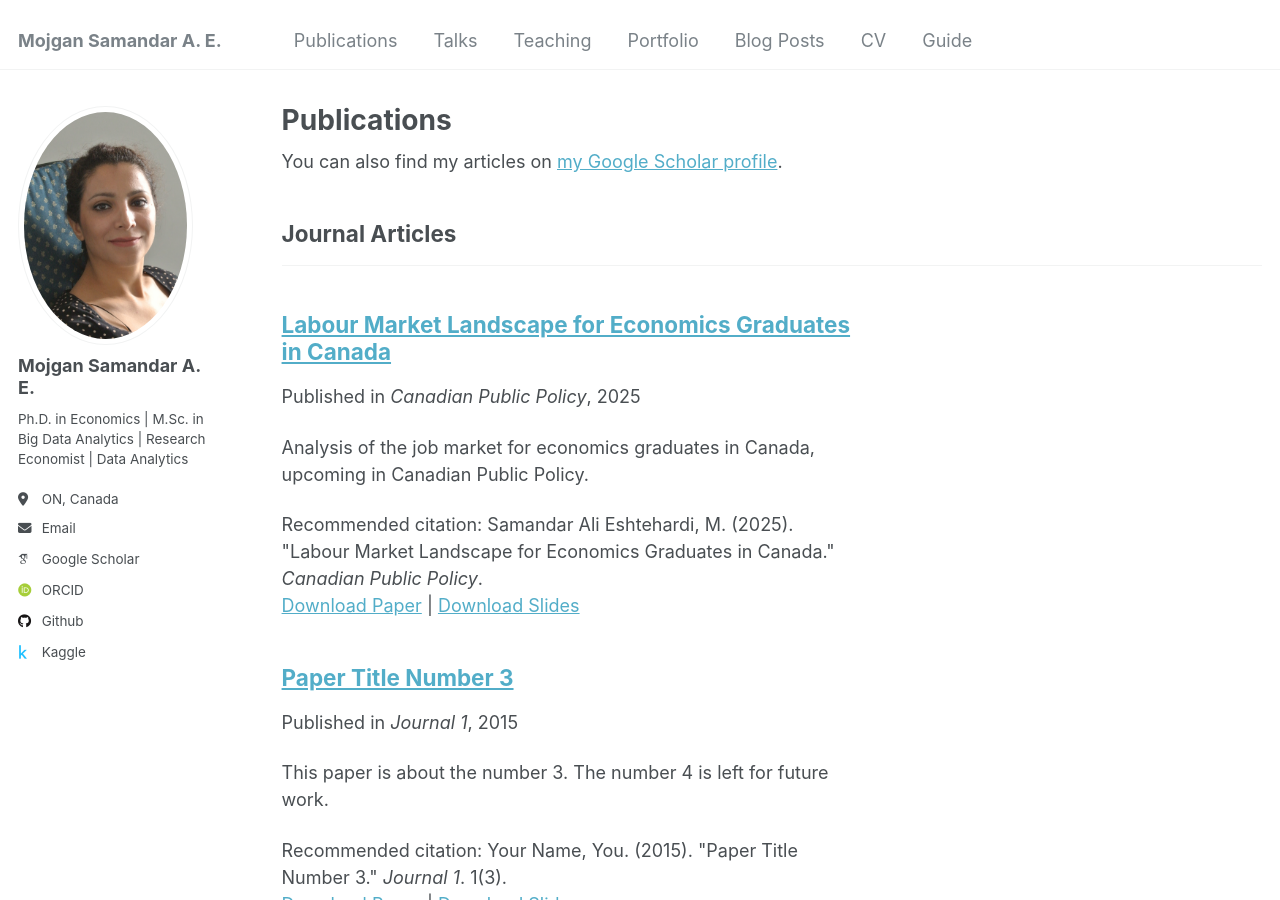
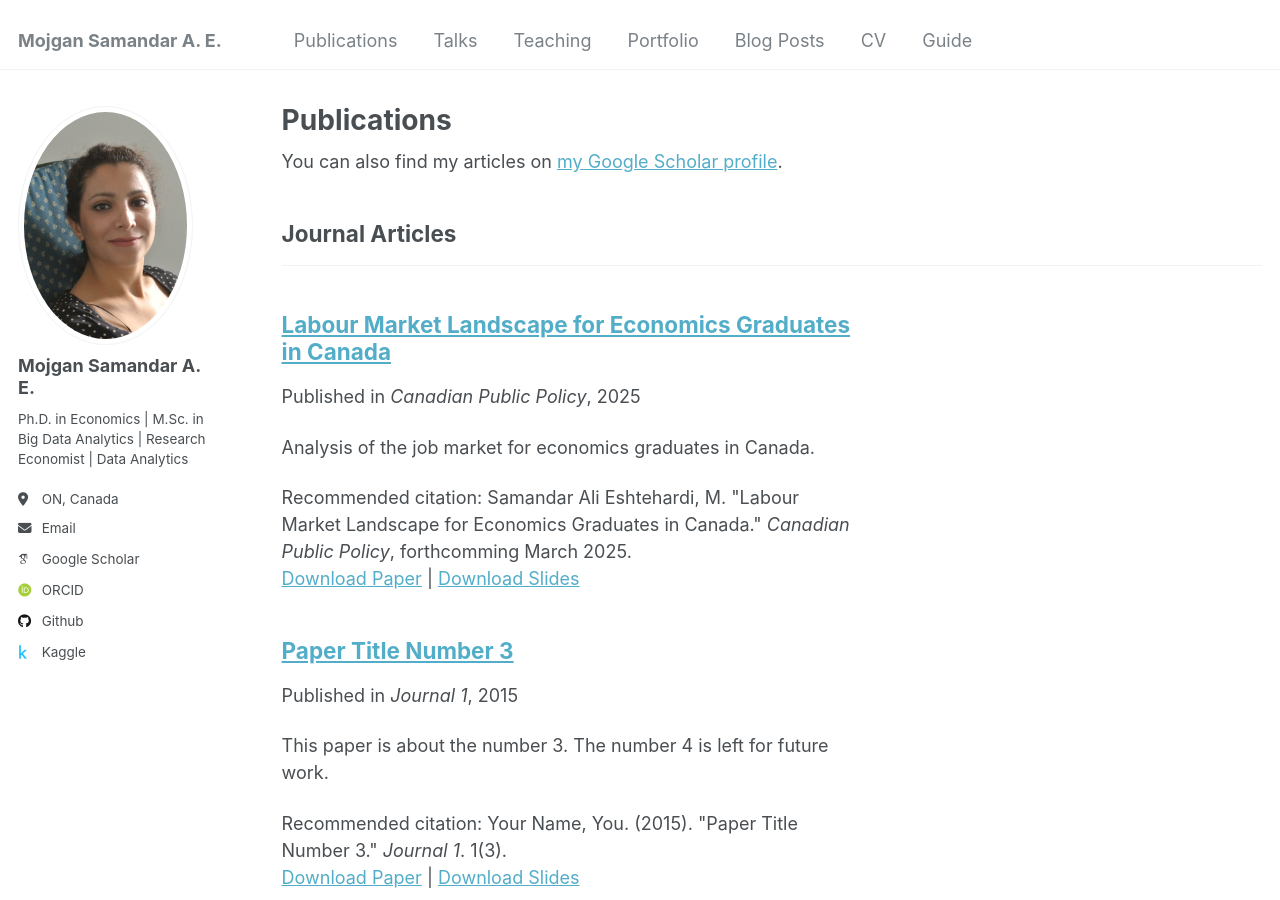
Before and after one commit to samandarali/samandarali.github.io, a Jekyll site: the page built from _pages/publications.html, in a window 1280 px wide and 900 px high. Built offline with Jekyll 4.4.1, drawn with Linux system fonts in a browser that asks for light colours; some web fonts are replaced.

Commit message:
Update 19_Samandar(2015).md

```diff
--- a/_publications/19_Samandar(2015).md
+++ b/_publications/19_Samandar(2015).md
@@ -3,12 +3,12 @@ title: "Labour Market Landscape for Economics Graduates in Canada"
 collection: publications
 category: manuscripts
 permalink: /publication/2024-03-01-labour-market-landscape
-excerpt: 'Analysis of the job market for economics graduates in Canada, upcoming in Canadian Public Policy.'
+excerpt: 'Analysis of the job market for economics graduates in Canada.'
 date: 2025-03-01
 venue: 'Canadian Public Policy'
 slidesurl: ''
 paperurl: ''
-citation: 'Samandar Ali Eshtehardi, M. (2025). "Labour Market Landscape for Economics Graduates in Canada." <i>Canadian Public Policy</i>.'
+citation: 'Samandar Ali Eshtehardi, M.  "Labour Market Landscape for Economics Graduates in Canada." <i>Canadian Public Policy</i>, forthcomming March 2025.'
 ---
 
 **Abstract**—This study investigates the demands and skill requirements within the Canadian job market for economics graduates, utilizing web scraping and Natural Language Processing (NLP) techniques. Key regional hubs identified are Ontario (Toronto), Quebec (Montreal), and Alberta (Calgary). Microsoft Office Suite, particularly Microsoft Excel, is the most prevalent software requirement. Beyond software, economics graduates are expected to have a wide range of technical skills, including data management, advanced modeling, programming (Python, SQL), and presentation/documentation (PowerPoint, report writing). Soft skills such as communication, teamwork, and analytical skills are also highly sought after, emphasizing the importance of collaboration and problem-solving in the field. These findings underscore the need for economics graduates to adapt their skill development to regional needs. Overall, this study provides actionable insights for stakeholders, including educators and policymakers, to align educational programs and workforce development strategies with the evolving demands of the Canadian job market.
```
